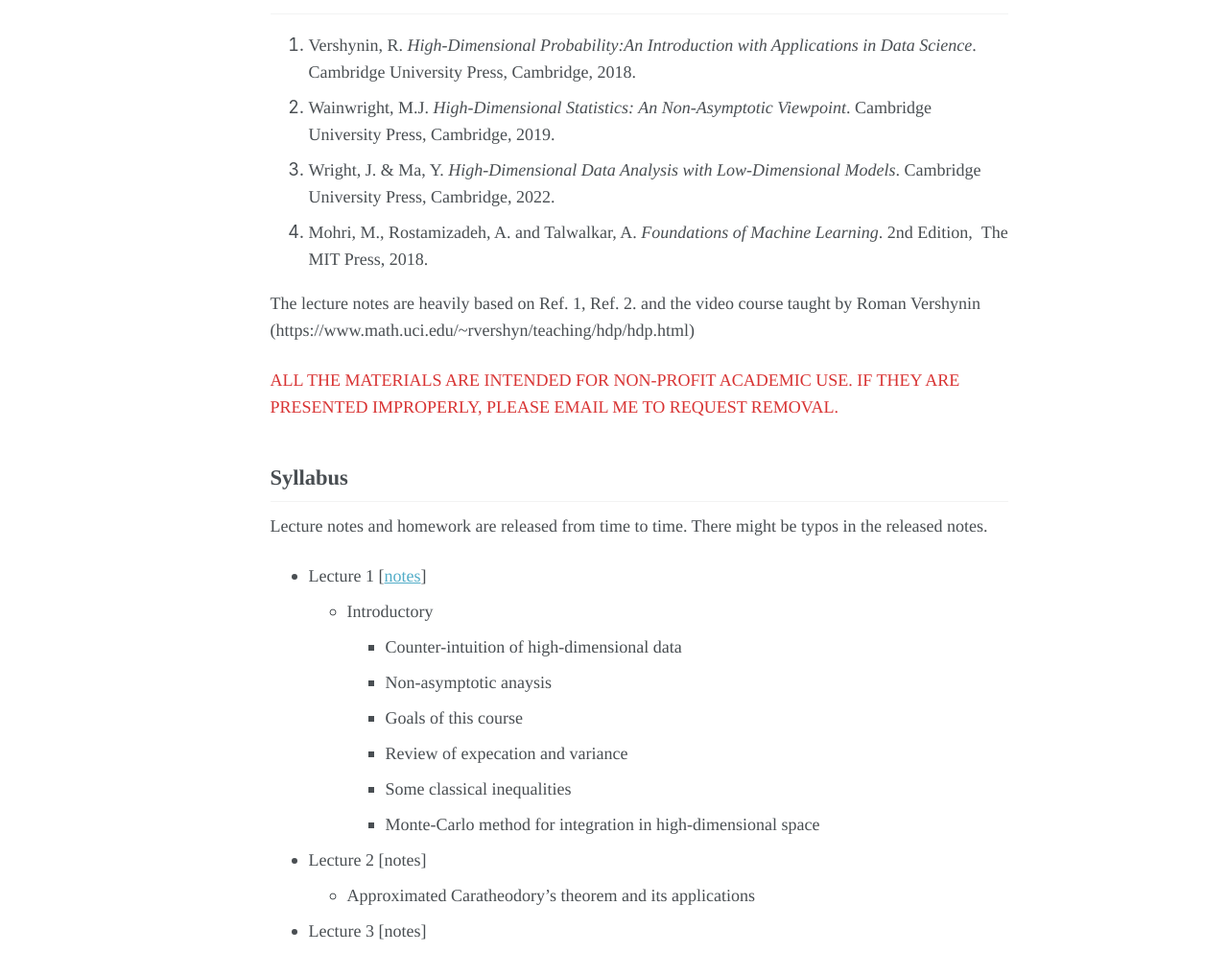
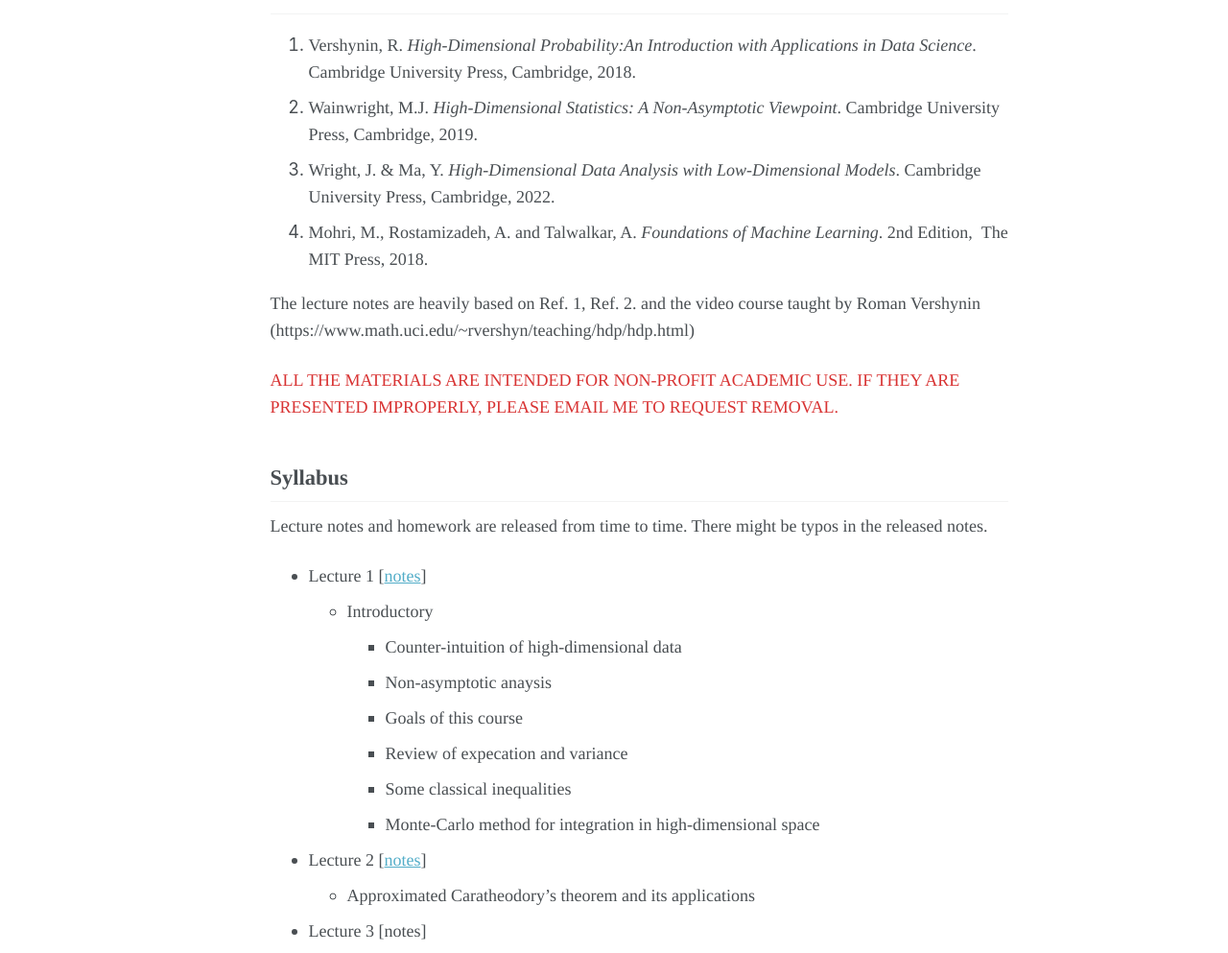
Before and after one commit to wangyuanhao/high_dim_stat, a Jekyll site: the page built from _pages/about.md, in a window 1280 px wide and 1400 px high. Shown: the part 282-1275 px from the top of the window at 96% size. Built offline with Jekyll 4.4.1, drawn with Linux system fonts in a browser that asks for light colours.

Commit message:
update lecture 2

```diff
--- a/_pages/about.md
+++ b/_pages/about.md
@@ -13,7 +13,7 @@ redirect_from:
 ## <span style="font-family: 'Times', sans-serif;">Reference</span>
 
 1. <span style="font-family: 'Times', sans-serif;">Vershynin, R. *High-Dimensional Probability:An Introduction with Applications in Data Science*. Cambridge University Press, Cambridge, 2018.</span>
-2. <span style="font-family: 'Times', sans-serif;">Wainwright, M.J. *High-Dimensional Statistics: An Non-Asymptotic Viewpoint*. Cambridge University Press, Cambridge, 2019.</span>
+2. <span style="font-family: 'Times', sans-serif;">Wainwright, M.J. *High-Dimensional Statistics: A Non-Asymptotic Viewpoint*. Cambridge University Press, Cambridge, 2019.</span>
 3. <span style="font-family: 'Times', sans-serif;">Wright, J. & Ma, Y. *High-Dimensional Data Analysis with Low-Dimensional Models*. Cambridge University Press, Cambridge, 2022.</span>
 4. <span style="font-family: 'Times', sans-serif;">Mohri, M., Rostamizadeh, A. and Talwalkar, A. *Foundations of Machine Learning*. 2nd Edition,  The MIT Press, 2018.</span>
 
@@ -33,7 +33,7 @@ redirect_from:
     * <span style="font-family: 'Times', sans-serif;">Review of expecation and variance</span>
     * <span style="font-family: 'Times', sans-serif;">Some classical inequalities</span>
     * <span style="font-family: 'Times', sans-serif;">Monte-Carlo method for integration in high-dimensional space</span>
-* <span style="font-family: 'Times', sans-serif;">Lecture 2 [notes] </span>
+* <span style="font-family: 'Times', sans-serif;">Lecture 2 [[notes](../notes/lecture2.pdf)] </span>
   * <span style="font-family: 'Times', sans-serif;">Approximated Caratheodory's theorem and its applications </span>
 * <span style="font-family: 'Times', sans-serif;">Lecture 3 [notes] </span>
   * <span style="font-family: 'Times', sans-serif;">Reivew of large sample laws, Markov inequality and Chebyshev's inequality</span>
```
Also changed, not shown: 2 other files.
